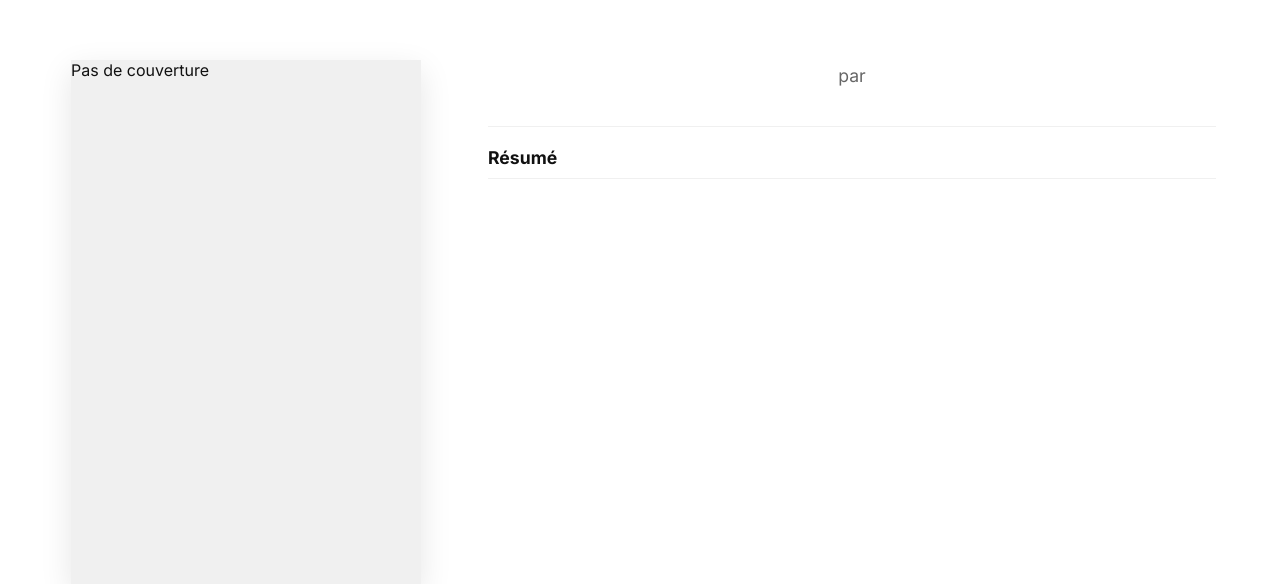
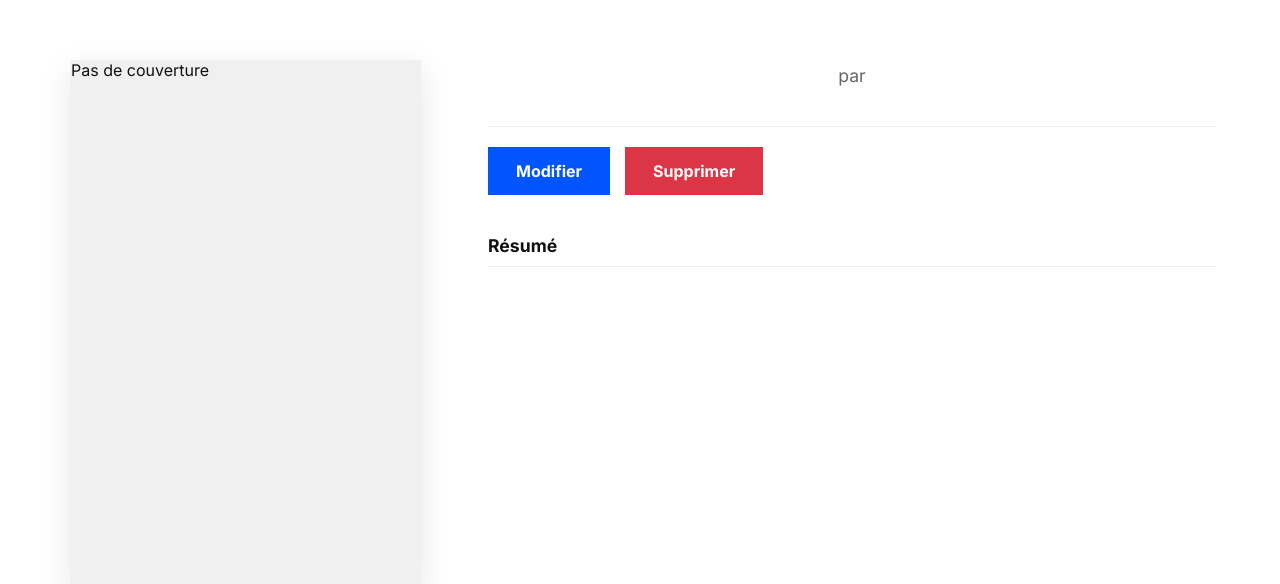
Before and after one commit to Helowiz/library, a Flask app: template app/templates/book/detail.html in a window 1280 px wide. Shown: the part 88-672 px from the top of the page. Run offline with Flask 3, Linux system fonts and the light colour scheme; the template is opened without the code that fills it, so the values that code supplies are empty.

Commit message:
add button modifier supprimer

```diff
--- a/app/__init__.py
+++ b/app/__init__.py
@@ -9,7 +9,7 @@ from .models import Book
 
 def create_app():
     app = Flask(__name__)
-    env = os.environ.get("FLASK_ENV", "development")
+    env = os.environ.get("FLASK_ENV", "developpment")
 
     print(f"Current Environment: {env}")
     if env == "production":
--- a/app/static/css/style.css
+++ b/app/static/css/style.css
@@ -812,11 +812,6 @@ header h1 {
     text-transform: capitalize;
 }
 
-.status-reading { background-color: #e3f2fd; color: #1e88e5; } /* Bleu clair */
-.status-to_read { background-color: #e8eaf6; color: #3949ab; } /* Indigo clair */
-.status-wishlist { background-color: #fce4ec; color: #d81b60; } /* Rose clair */
-.status-read { background-color: #e0f2f1; color: #00796b; } /* Vert clair */
-
 @media (max-width: 900px) {
     .book-detail-layout {
         grid-template-columns: 1fr;
@@ -838,3 +833,19 @@ header h1 {
 .no-books {
     white-space: nowrap;
 }
+
+.button-danger {
+    background-color: #dc3545; /* Un rouge standard pour le danger */
+    color: white;
+    padding: 14px 28px;
+    text-decoration: none;
+    font-weight: 700;
+    font-size: 1rem;
+    border: none;
+    cursor: pointer;
+    transition: background-color 0.2s ease-in-out;
+}
+
+.button-danger:hover {
+    background-color: #c82333; /* Un rouge plus foncé au survol */
+}
--- a/app/templates/book/detail.html
+++ b/app/templates/book/detail.html
@@ -24,6 +24,11 @@
                 <h2 class="book-author">par {{ book.author }}</h2>
             </header>
 
+            <div class="book-actions">
+                <a href="#" class="button-primary">Modifier</a>
+                <a href="#" class="button-danger">Supprimer</a>
+            </div>
+
             <div class="book-synopsis">
                 <h3>Résumé</h3>
                 <p>{{ book.synopsis }}</p>
```
